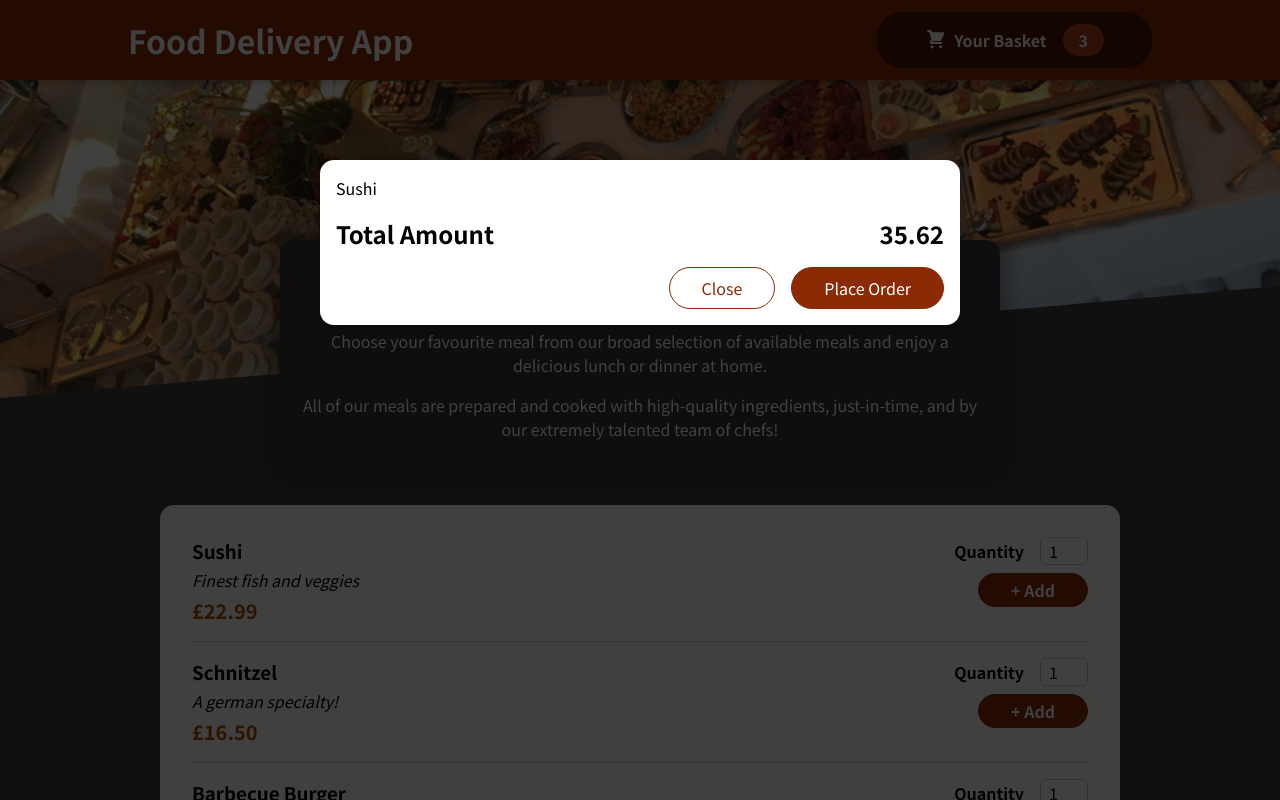
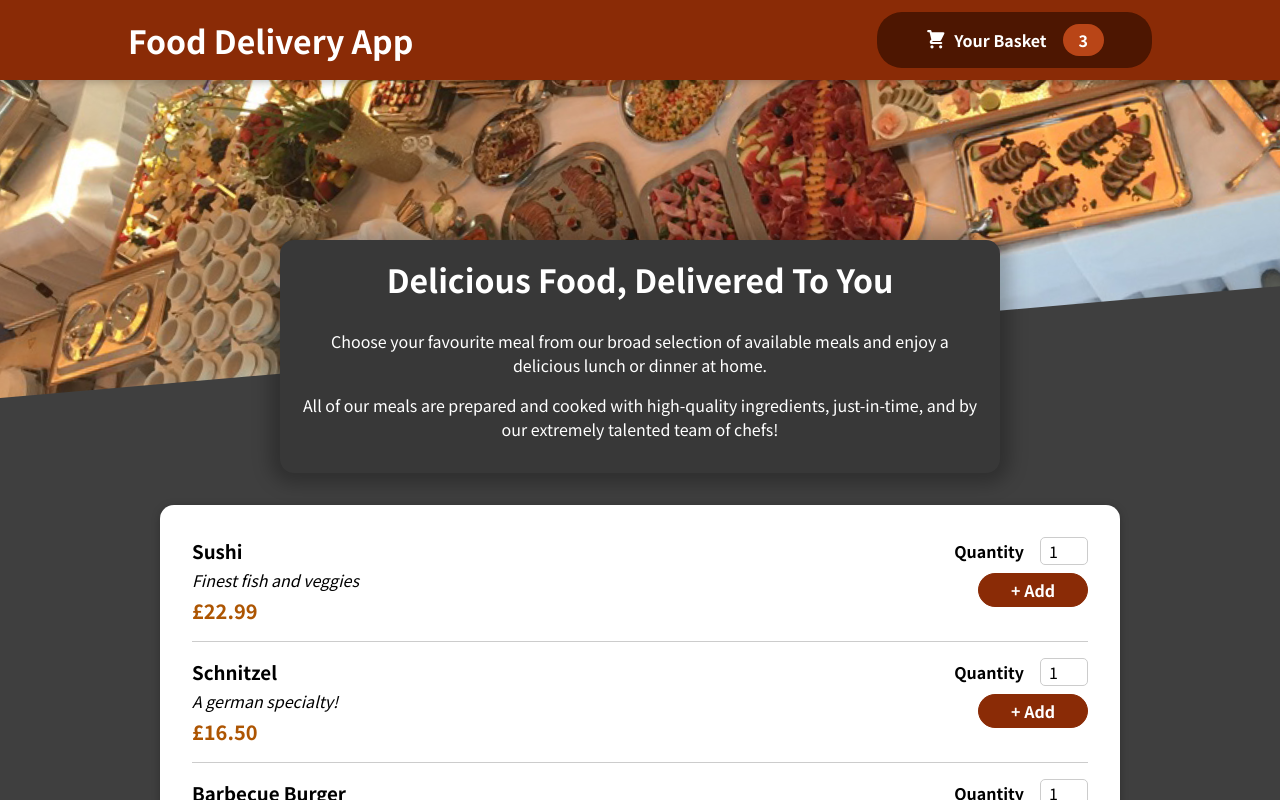
Before and after one commit to tom-haynes-1/fourth-udemy-react-project, a React (Create React App) app: page / in a window 1280 px wide. Shown: the top 800 px of the page. Built offline with nearby package versions, Linux system fonts and the light colour scheme.

Commit message:
added function and passed to components via props to close the modal when 'close' button clicked or backdrop is clicked

```diff
--- a/src/App.js
+++ b/src/App.js
@@ -1,13 +1,31 @@
-import React from "react";
+import React, { useState } from "react";
 import Header from "./components/Layout/Header";
 import Meals from "./components/Meals/Meals";
 import Cart from "./components/Cart/Cart";
 
 const App = () => {
+
+  const [cartIsShown, setCartIsShown] = useState(false);
+
+  const showCartHandler = () => {
+    setCartIsShown(true);
+  };
+
+  const hideCartHandler = () => {
+    setCartIsShown(false);
+  };
+
   return (
     <>
-      <Cart />
-      <Header />
+      {
+        cartIsShown &&
+        <Cart
+          onCloseCart={ hideCartHandler }
+        />
+      }
+      <Header
+        onShowCart={ showCartHandler }
+      />
       <main>
         <Meals />
       </main>
--- a/src/components/Cart/Cart.js
+++ b/src/components/Cart/Cart.js
@@ -14,7 +14,7 @@ const Cart = (props) => {
   ].map((item) => <li>{ item.name }</li>);
 
   return (
-    <Modal>
+    <Modal onCloseCart={ props.onCloseCart }>
       <ul className={ classes["cart-items"] }>
         { cartItems }
       </ul>
@@ -23,7 +23,7 @@ const Cart = (props) => {
         <span>35.62</span>
       </div>
       <div className={ classes.actions }>
-        <button className={ classes["button--alt"] }>
+        <button className={ classes["button--alt"] } onClick={ props.onCloseCart }>
             Close
         </button>
         <button className={ classes.button }>
--- a/src/components/Layout/Header.js
+++ b/src/components/Layout/Header.js
@@ -10,7 +10,9 @@ const Header = (props) => {
       <>
         <header className={ classes.header }>
           <h1>Food Delivery App</h1>
-          <CartButton />
+          <CartButton
+            onClick={ props.onShowCart }
+          />
         </header>
         <div className={ classes["main-image"] }>
           <img src={ headerImage } alt="a table full of various food" />
--- a/src/components/UI/Modal.js
+++ b/src/components/UI/Modal.js
@@ -3,7 +3,7 @@ import classes from "./Modal.module.css";
 import ReactDOM from "react-dom";
 
 const BackDrop = (props) => {
-    return <div className={ classes.backdrop } />
+    return <div className={ classes.backdrop } onClick={ props.onCloseCart }/>
 };
 
 const ModalOverlay = (props) => {
@@ -19,7 +19,7 @@ const overlaysElement = document.getElementById("overlays");
 const Modal = (props) => {
     return (
       <>
-        {ReactDOM.createPortal(<BackDrop />, overlaysElement)}
+        {ReactDOM.createPortal(<BackDrop onCloseCart={ props.onCloseCart }/>, overlaysElement)}
         {ReactDOM.createPortal(
           <ModalOverlay>{ props.children }</ModalOverlay>,
           overlaysElement
```
